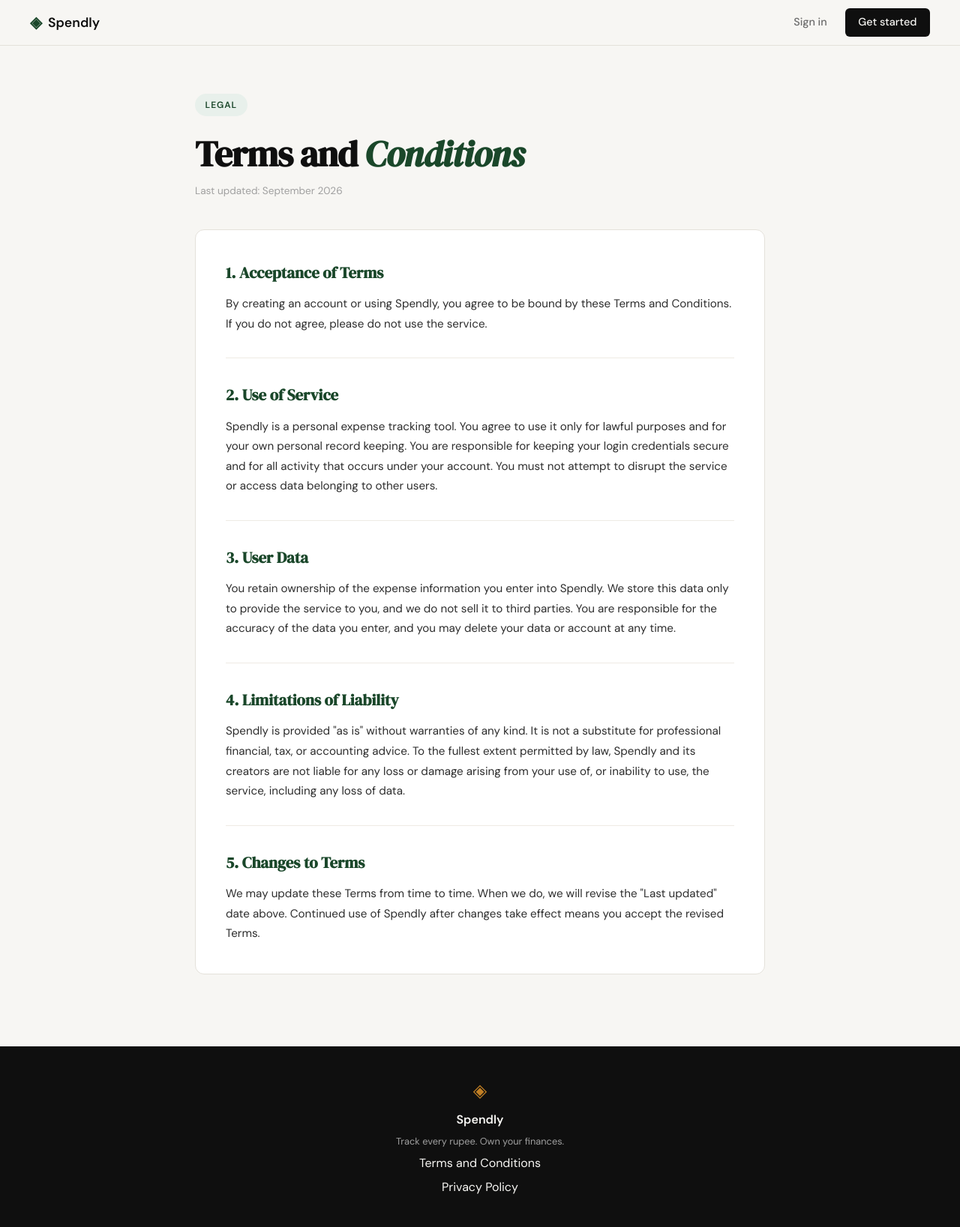
After one commit to Varnika060306/shoply, a Flask app: page /terms in a window 1280 px wide. The commit adds this page. Shown: the whole page at 75% size. Run offline with Flask 3, Linux system fonts and the light colour scheme.

Commit message:
terms: add Terms and Conditions page

```diff
--- a/app.py
+++ b/app.py
@@ -20,6 +20,11 @@ def register():
 @app.route("/login")
 def login():
     return render_template("login.html")
+
+
+@app.route("/terms")
+def terms():
+    return render_template("terms.html")
 
 
 # ------------------------------------------------------------------ #
--- a/static/css/style.css
+++ b/static/css/style.css
@@ -478,6 +478,65 @@ a { color: inherit; text-decoration: none; }
 .auth-switch a:hover { text-decoration: underline; }
 
 /* ------------------------------------------------------------------ */
+/* Legal pages                                                         */
+/* ------------------------------------------------------------------ */
+
+.legal {
+    padding: 4rem 2rem 6rem;
+}
+
+.legal-inner {
+    max-width: 760px;
+    margin: 0 auto;
+}
+
+.legal-header {
+    margin-bottom: 2.5rem;
+}
+
+.legal-title em { font-style: italic; color: var(--accent); }
+
+.legal-title {
+    font-family: var(--font-display);
+    font-size: clamp(2rem, 4vw, 3rem);
+    line-height: 1.1;
+    letter-spacing: -0.02em;
+    color: var(--ink);
+    margin-bottom: 0.75rem;
+}
+
+.legal-updated {
+    font-size: 0.85rem;
+    color: var(--ink-faint);
+}
+
+.legal-card {
+    background: var(--paper-card);
+    border: 1px solid var(--border);
+    border-radius: var(--radius-md);
+    padding: 2.5rem;
+}
+
+.legal-section + .legal-section {
+    margin-top: 2rem;
+    padding-top: 2rem;
+    border-top: 1px solid var(--border-soft);
+}
+
+.legal-section h2 {
+    font-family: var(--font-display);
+    font-size: 1.3rem;
+    color: var(--accent);
+    margin-bottom: 0.75rem;
+}
+
+.legal-section p {
+    font-size: 0.95rem;
+    color: var(--ink-soft);
+    line-height: 1.75;
+}
+
+/* ------------------------------------------------------------------ */
 /* Footer                                                              */
 /* ------------------------------------------------------------------ */
 
@@ -527,4 +586,6 @@ a { color: inherit; text-decoration: none; }
 @media (max-width: 600px) {
     .nav-links a:not(.nav-cta) { display: none; }
     .hero { padding: 3rem 1rem 2rem; }
+    .legal { padding: 2.5rem 1rem 4rem; }
+    .legal-card { padding: 1.5rem; }
 }
--- a/templates/base.html
+++ b/templates/base.html
@@ -1,15 +1,19 @@
 <!DOCTYPE html>
 <html lang="en">
+
 <head>
     <meta charset="UTF-8">
     <meta name="viewport" content="width=device-width, initial-scale=1.0">
     <title>{% block title %}Spendly{% endblock %}</title>
     <link rel="preconnect" href="https://fonts.googleapis.com">
     <link rel="preconnect" href="https://fonts.gstatic.com" crossorigin>
-    <link href="https://fonts.googleapis.com/css2?family=DM+Serif+Display:ital@0;1&family=DM+Sans:wght@300;400;500;600&display=swap" rel="stylesheet">
+    <link
+        href="https://fonts.googleapis.com/css2?family=DM+Serif+Display:ital@0;1&family=DM+Sans:wght@300;400;500;600&display=swap"
+        rel="stylesheet">
     <link rel="stylesheet" href="{{ url_for('static', filename='css/style.css') }}">
     {% block head %}{% endblock %}
 </head>
+
 <body>
 
     <nav class="navbar">
@@ -34,7 +38,7 @@
             <span class="brand-icon">◈</span>
             <span class="footer-name">Spendly</span>
             <p class="footer-copy">Track every rupee. Own your finances.</p>
-            <a href="#">Terms and Conditions</a>
+            <a href="/terms">Terms and Conditions</a>
             <a href="#">Privacy Policy</a>
         </div>
     </footer>
@@ -42,4 +46,5 @@
     <script src="{{ url_for('static', filename='js/main.js') }}"></script>
     {% block scripts %}{% endblock %}
 </body>
+
 </html>
--- /dev/null
+++ b/templates/terms.html
@@ -0,0 +1,44 @@
+{% extends "base.html" %}
+
+{% block title %}Terms and Conditions — Spendly{% endblock %}
+
+{% block content %}
+
+<section class="legal">
+    <div class="legal-inner">
+        <header class="legal-header">
+            <div class="hero-badge">Legal</div>
+            <h1 class="legal-title">Terms and <em>Conditions</em></h1>
+            <p class="legal-updated">Last updated: September 2026</p>
+        </header>
+
+        <div class="legal-card">
+            <section class="legal-section">
+                <h2>1. Acceptance of Terms</h2>
+                <p>By creating an account or using Spendly, you agree to be bound by these Terms and Conditions. If you do not agree, please do not use the service.</p>
+            </section>
+
+            <section class="legal-section">
+                <h2>2. Use of Service</h2>
+                <p>Spendly is a personal expense tracking tool. You agree to use it only for lawful purposes and for your own personal record keeping. You are responsible for keeping your login credentials secure and for all activity that occurs under your account. You must not attempt to disrupt the service or access data belonging to other users.</p>
+            </section>
+
+            <section class="legal-section">
+                <h2>3. User Data</h2>
+                <p>You retain ownership of the expense information you enter into Spendly. We store this data only to provide the service to you, and we do not sell it to third parties. You are responsible for the accuracy of the data you enter, and you may delete your data or account at any time.</p>
+            </section>
+
+            <section class="legal-section">
+                <h2>4. Limitations of Liability</h2>
+                <p>Spendly is provided "as is" without warranties of any kind. It is not a substitute for professional financial, tax, or accounting advice. To the fullest extent permitted by law, Spendly and its creators are not liable for any loss or damage arising from your use of, or inability to use, the service, including any loss of data.</p>
+            </section>
+
+            <section class="legal-section">
+                <h2>5. Changes to Terms</h2>
+                <p>We may update these Terms from time to time. When we do, we will revise the "Last updated" date above. Continued use of Spendly after changes take effect means you accept the revised Terms.</p>
+            </section>
+        </div>
+    </div>
+</section>
+
+{% endblock %}
```
